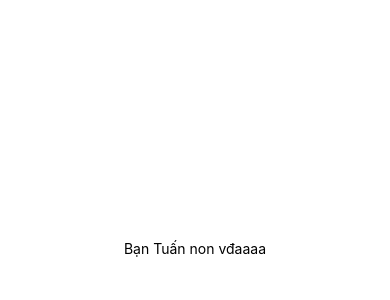
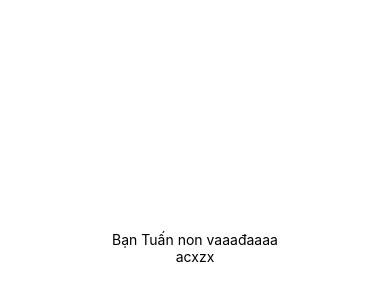
Before and after one commit to linhvo1610/Budget_Management, a React Native app in the folder BudgetManagement/: screen / in a window 390 px wide. Shown: the part 174-474 px from the top of the page. Built offline with nearby package versions, Linux system fonts and the light colour scheme.

Commit message:
aaaaaaaaa

```diff
--- a/BudgetManagement/App.js
+++ b/BudgetManagement/App.js
@@ -4,8 +4,10 @@ import { StyleSheet, Text, View } from 'react-native';
 export default function App() {
   return (
     <View style={styles.container}>
-      <Text>Bạn Tuấn non vđaaaa</Text>
+      <Text>Bạn Tuấn non vaaađaaaa</Text>
+      <Text>acxzx</Text>
       <StatusBar style="auto" />
+
     </View>
   );
 }
```
